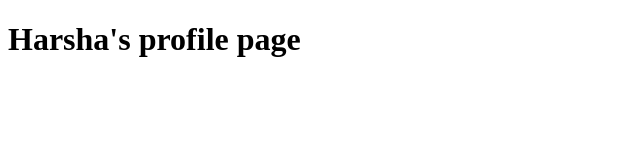
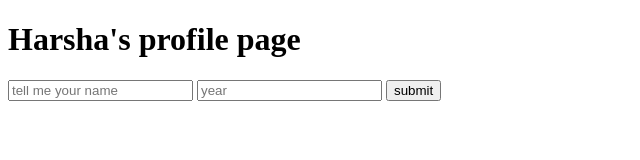
Before and after one commit to Amitlpu-840/ProfileProject, a website: page index.html in a window 1280 px wide. Shown: the whole page, without its empty margins (0-640 px from the left). Drawn offline with Linux system fonts and the light colour scheme.

Commit message:
added post method

```diff
--- a/index.html
+++ b/index.html
@@ -8,5 +8,10 @@
 </head>
 <body>
     <h1>Harsha's profile page</h1>
+    <form action="/" method="post" >
+        <input type="text" name="name1" placeholder="tell me your name"  />
+        <input type="text" name="year" placeholder="year"  />
+        <button type="submit" name="submit" >submit</button>
+    </form>
 </body>
 </html>
```
Also changed, not shown: index.js (+8 -1 lines).
